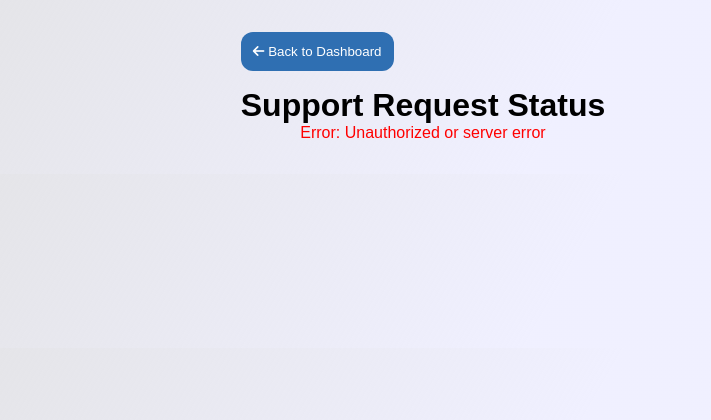
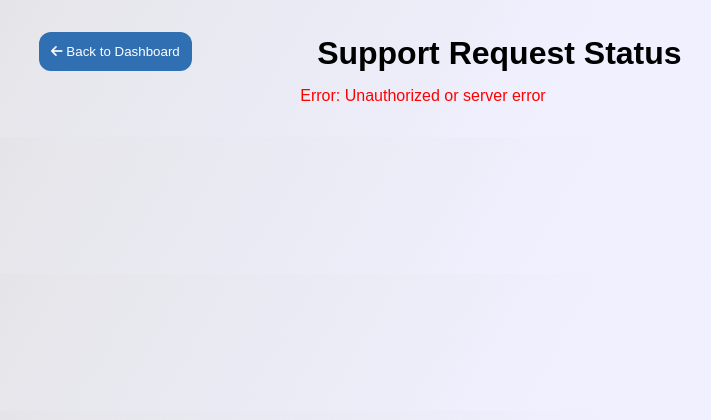
Before and after one commit to Yew-123/University-StudentSupport-Platform, a PHP site: the page made by Student Support Status.html in a window 1280 px wide. Shown: the top 420 px of the page, without its empty margins (217-928 px from the left). Run offline with PHP 8.4, Linux system fonts and the light colour scheme.

Commit message:
Fixed Support Status css header

```diff
--- a/styles.css
+++ b/styles.css
@@ -992,10 +992,26 @@ option:hover {
 
 /*Support Status(Volunteer and Student)*/
 .support_status {
-    justify-items: center;
     max-width: 800px;
-    margin: 2rem auto;
-    padding: 0 1rem;
+    margin: 32px auto;
+    padding: 0 16px;
+}
+
+.support_status header {
+    display: grid;
+    grid-template-columns: auto 1fr auto;
+    align-items: center;
+}
+
+.support_status header h1 {
+    grid-column: 2;
+    text-align: center;
+    margin-bottom: 12px;
+}
+
+.support_status header::after {
+    content: "";
+    display: block;
 }
 
 /* Individual card layout for each vertical table instance */
```
